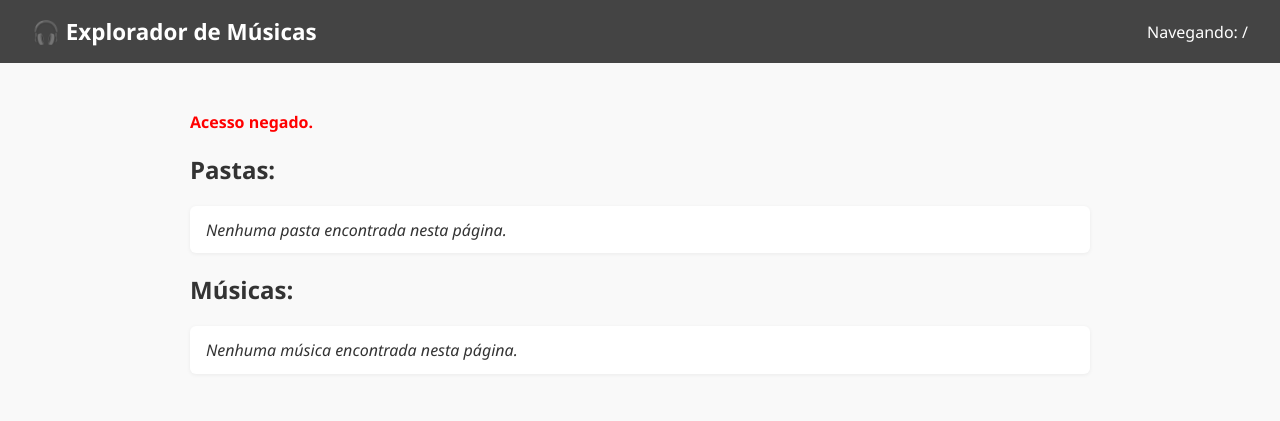
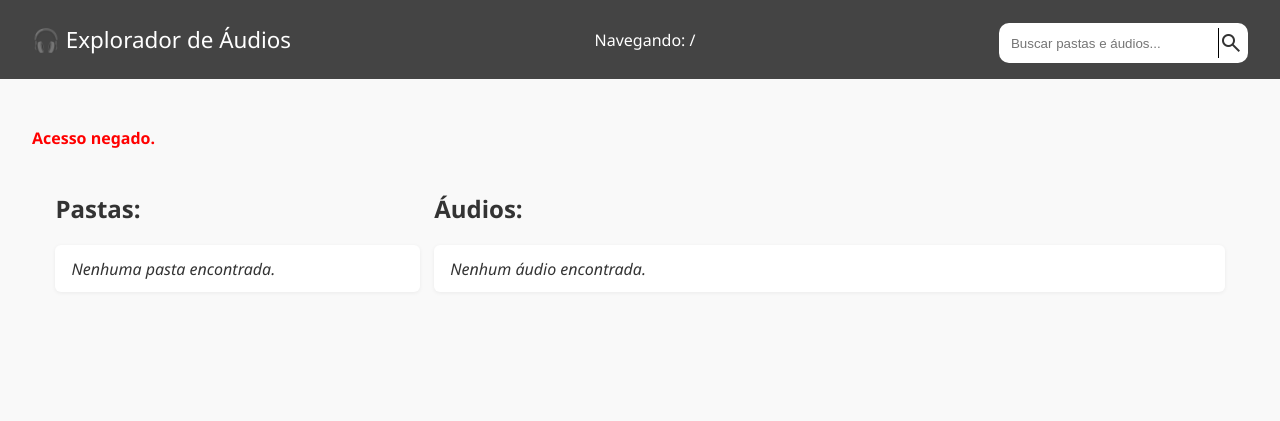
Before and after one commit to DarioPrazeres/ReaderFile, a Django app: page / in a window 1280 px wide. Shown: the top 421 px of the page. Run offline with Django 5.2, Linux system fonts and the light colour scheme.

Commit message:
update layout

```diff
--- a/musicplayer/explorer/static/explorer/style.css
+++ b/musicplayer/explorer/static/explorer/style.css
@@ -18,13 +18,70 @@ header h1 {
   margin: 0;
   font-size: 1.4rem;
 }
+header h1 a{
+  text-decoration: none;
+  color: white;
+}
+header h1 a:hover{
+  text-decoration: none;
+}
 
+header form{
+  margin-top: 7px;
+  display: flex;
+  justify-content: center;
+  align-content: center;
+  border-radius: 10px;
+  background-color: white;
+  padding: 5px;
+}
+header form input{
+  border-radius: 7px;
+  padding: 5px 7px;
+  height: 20px;
+  width: 200px;
+  border: none;
+  outline: none;
+  cursor: pointer;
+}
+header form button{
+  background: none;
+  color: white;
+  margin: 0;
+  padding: 0;
+  padding-top: 3px;
+  border: none;
+  display: flex;
+  justify-content: center;
+  align-content: center;
+  border-left: 1px black solid;
+}
+
+header form button span{
+  color: #333;
+  cursor: pointer;
+}
+header form input:focus{
+  border: none;
+  outline: none;
+}
 main {
   padding: 2rem;
-  max-width: 900px;
+  min-width: 900px;
+}
+#audios_id{
+  width: 65%;
+  padding: 7px;
+}
+#folders_id{
+  width: 30%;
+  padding: 7px;
+}
+.results{
+  display: flex;
+  justify-content: center;
   margin: auto;
 }
-
 ul {
   list-style-type: none;
   padding: 0;
--- a/musicplayer/explorer/templates/explorer/index.html
+++ b/musicplayer/explorer/templates/explorer/index.html
@@ -1,15 +1,24 @@
 <!DOCTYPE html>
 <html lang="pt-BR">
+
 <head>
   <meta charset="UTF-8">
   <title>🎵 Explorador de Músicas</title>
   {% load static %}
   <link rel="stylesheet" href="{% static 'explorer/style.css' %}">
+  <link rel="stylesheet" href="https://fonts.googleapis.com/css2?family=Material+Symbols+Outlined:opsz,wght,FILL,GRAD@20..48,100..700,0..1,-50..200&icon_names=search" />
 </head>
+
 <body>
   <header>
-    <h1>🎧 Explorador de Músicas</h1>
+    <h1><a href="/">🎧 Explorador de Áudios</a></h1>
     <div>Navegando: /{{ subpath }}</div>
+
+    <!-- Formulário de Busca -->
+    <form method="get" action="/">
+      <input type="text" name="q" value="{{ query }}" placeholder="Buscar pastas e áudios..." />
+      <button type="submit"><span class="material-symbols-outlined">search</span></button>
+    </form>
   </header>
 
   <main>
@@ -19,10 +28,12 @@
 
     {% if voltar %}
     <div class="voltar">
-        <a href="/{{ voltar }}">🔙 Voltar</a>
+      <p><a href="/{{ voltar }}">🔙 Voltar</a></p>
     </div>
     {% endif %}
 
+    <section class="results">
+      <div id="folders_id">
         <h2>Pastas:</h2>
         <ul>
           {% for pasta in pastas %}
@@ -30,47 +41,54 @@
             <span>📁 <a href="/{{ pasta.caminho }}/">{{ pasta.nome }}</a></span>
           </li>
           {% empty %}
-        <li><em>Nenhuma pasta encontrada nesta página.</em></li>
+          <li><em>Nenhuma pasta encontrada.</em></li>
           {% endfor %}
         </ul>
 
         {% if p_f.paginator.num_pages > 1 %}
         <div style="margin-top: 20px; display: flex; gap: 10px;">
           {% if p_f.has_previous %}
-          <a href="?page_pasta={{ p_f.previous_page_number }}&page_musica={{ p_m.number }}">⬅️ Pastas Anteriores</a>
+          <a href="?page_pasta={{ p_f.previous_page_number }}&page_musica={{ p_m.number }}&q={{ query }}">⬅️ Pastas Anteriores</a>
           {% endif %}
           <span>Página de pastas: {{ p_f.number }} de {{ p_f.paginator.num_pages }}</span>
           {% if p_f.has_next %}
-          <a href="?page_pasta={{ p_f.next_page_number }}&page_musica={{ p_m.number }}">Próximas Pastas ➡️</a>
+          <a href="?page_pasta={{ p_f.next_page_number }}&page_musica={{ p_m.number }}&q={{ query }}">Próximas Pastas ➡️</a>
           {% endif %}
         </div>
         {% endif %}
+      </div>
 
-    <h2>Músicas:</h2>
+      <div id="audios_id">
+        <h2>Áudios:</h2>
         <ul>
           {% for musica in musicas %}
           <li>
             <span>🎵 {{ musica.nome }}</span>
             <div class="audio-container">
               <audio controls src="/media/{{ musica.caminho }}"></audio>
+              <!--
+              <span>{{musica.date}}</span>-->
             </div>
           </li>
           {% empty %}
-        <li><em>Nenhuma música encontrada nesta página.</em></li>
+          <li><em>Nenhum áudio encontrada.</em></li>
           {% endfor %}
         </ul>
 
         {% if p_m.paginator.num_pages > 1 %}
         <div style="margin-top: 20px; display: flex; gap: 10px;">
           {% if p_m.has_previous %}
-          <a href="?page_pasta={{ p_f.number }}&page_musica={{ p_m.previous_page_number }}">⬅️ Músicas Anteriores</a>
+          <a href="?page_pasta={{ p_f.number }}&page_musica={{ p_m.previous_page_number }}&q={{ query }}">⬅️ Músicas Anteriores</a>
           {% endif %}
           <span>Página de músicas: {{ p_m.number }} de {{ p_m.paginator.num_pages }}</span>
           {% if p_m.has_next %}
-          <a href="?page_pasta={{ p_f.number }}&page_musica={{ p_m.next_page_number }}">Próximas Músicas ➡️</a>
+          <a href="?page_pasta={{ p_f.number }}&page_musica={{ p_m.next_page_number }}&q={{ query }}">Próximas Músicas ➡️</a>
           {% endif %}
         </div>
         {% endif %}
+      </div>
+    </section>
   </main>
 </body>
+
 </html>
--- a/musicplayer/explorer/views.py
+++ b/musicplayer/explorer/views.py
@@ -2,6 +2,7 @@ from django.shortcuts import render
 from django.conf import settings
 from pathlib import Path
 from django.core.paginator import Paginator, EmptyPage
+from datetime import datetime
 
 def index(request, subpath=""):
     base_path = Path(settings.MUSIC_ROOT)
@@ -13,28 +14,35 @@ def index(request, subpath=""):
     pastas = []
     musicas = []
 
+    query = request.GET.get('q', '').strip().lower()
+    # Percorre os diretórios e arquivos
     for item in sorted(current_path.iterdir()):
         if item.is_dir():
+            if query and query not in item.name.lower():
+                continue
             pastas.append({
                 'nome': item.name,
-                'caminho': str(Path(subpath)/item.name).replace("\\", "/")
+                'caminho': str(Path(subpath) / item.name).replace("\\", "/")
             })
         elif item.suffix.lower() == ".mp3":
+            if query and query not in item.name.lower():
+                continue
+            file_date = datetime.fromtimestamp(item.stat().st_mtime)
             musicas.append({
                 "nome": item.name,
-                "caminho": str(Path(subpath) / item.name).replace("\\", "/")
+                "caminho": str(Path(subpath) / item.name).replace("\\", "/"),
+                "date": file_date.strftime("%d/%m/%Y %H:%M:%S")
             })
 
-    #paginação
+    # Paginação de pastas
     page_f = request.GET.get("page_pasta", 1)
     paginator_f = Paginator(pastas, 10)
-
     try:
         pastas_page = paginator_f.page(page_f)
     except EmptyPage:
         pastas_page = paginator_f.page(paginator_f.num_pages)
 
-    #Paginação de musicas
+    # Paginação de músicas
     page_m = request.GET.get("page_musica", 1)
     paginator_m = Paginator(musicas, 10)
     try:
@@ -47,9 +55,10 @@ def index(request, subpath=""):
         "pastas": pastas_page,
         "musicas": musicas_page,
         "subpath": subpath,
-        "voltar": pai if pai != subpath else None,
+        "voltar": pai if pai and pai != subpath else None,
         "p_f": pastas_page,
         "p_m": musicas_page,
+        "query": query,
     }
 
     return render(request, 'explorer/index.html', contexto)
```
Also changed, not shown: other parts of musicplayer/explorer/static/explorer/style.css (+60 -0 lines). Lines whose indentation alone changed are shown as unchanged.
